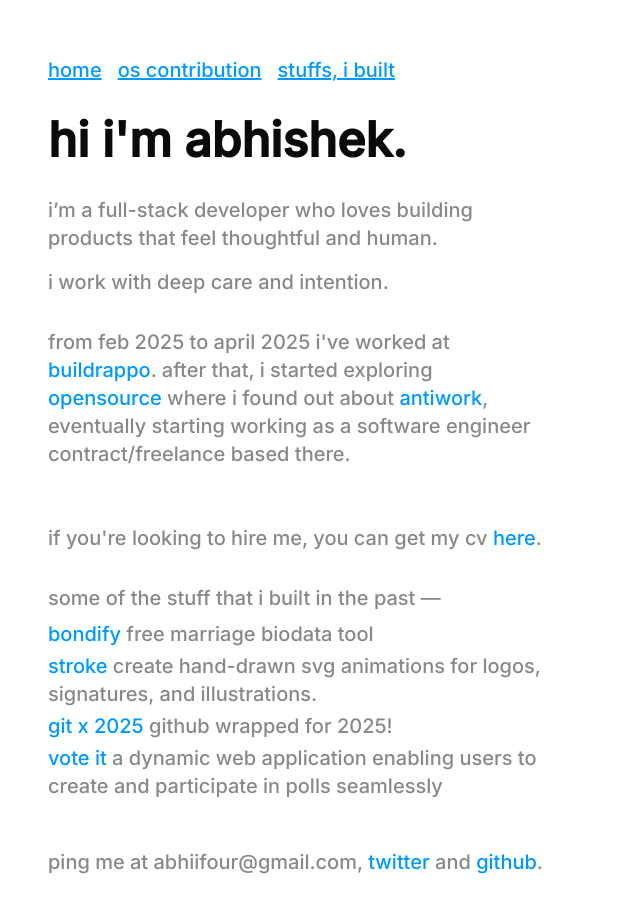
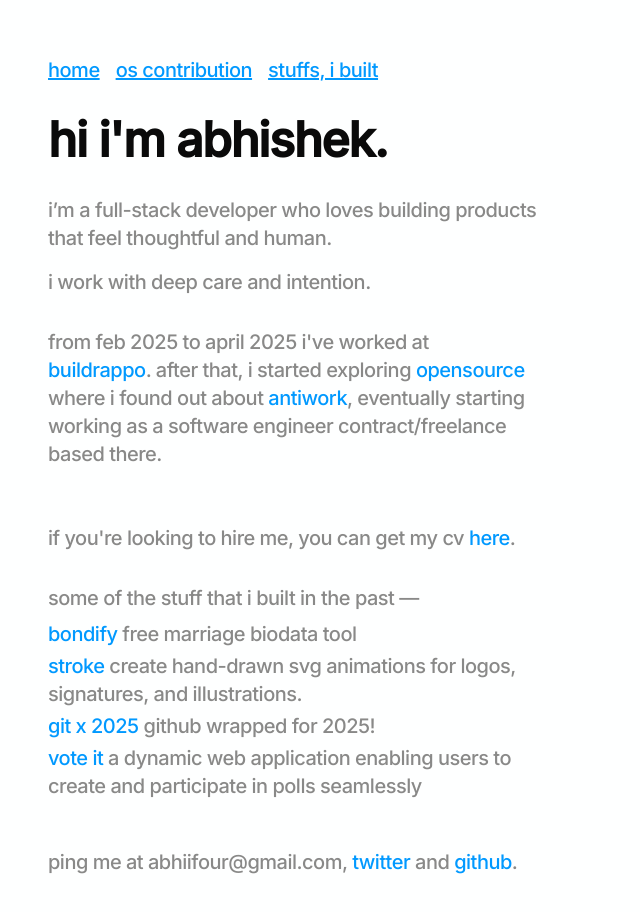
Before and after one commit to abhix4/portfolio, a Next.js app: page / in a window 1280 px wide. Shown: the top 912 px of the page, without its empty margins (0-640 px from the left). Built offline with nearby package versions, Linux system fonts and the light colour scheme.

Commit message:
fix: tracking-tight

```diff
--- a/app/_components/CareerCard.tsx
+++ b/app/_components/CareerCard.tsx
@@ -3,7 +3,7 @@ export default function CareerCard() {
     <div className="">
       <div className="flex sm:flex-col gap-3 sm:gap-2 sm:items-start items-center">
         <div>
-          <h2 className="text-xl font-medium text-[#898988]">
+          <h2 className="text-xl tracking-tight font-medium text-[#898988]">
             from feb 2025 to april 2025 i've worked at
             <br className="sm:hidden" />
             <span> </span>
--- a/app/_components/Footer.tsx
+++ b/app/_components/Footer.tsx
@@ -3,7 +3,7 @@
 export default function Footer() {
   return (
     <div className="flex flex-col justify-center items-start sm:gap-4 mt-12">
-      <p className="text-xl  text-[#898988] font-medium">
+      <p className="text-xl tracking-tight  text-[#898988] font-medium">
         ping me at abhiifour@gmail.com,<span> </span>
         <a
           href="https://x.com/abhiix4"
--- a/app/_components/Hero.tsx
+++ b/app/_components/Hero.tsx
@@ -11,11 +11,11 @@ export default function Hero() {
       <div className="flex flex-col ">
         <div className="flex flex-col gap-4 sm:gap-2">
           <div className="text-start text-sm sm:text-start space-y-4 sm:mt-2">
-            <h2 className="text-xl  text-[#898988] font-medium">
+            <h2 className="text-xl tracking-tight text-[#898988] font-medium">
               i’m a full-stack developer who loves building products that feel
               thoughtful and human.
             </h2>
-            <h2 className=" font-medium text-xl text-[#898988]">
+            <h2 className=" font-medium tracking-tight  text-xl text-[#898988]">
               i work with deep care and intention.
             </h2>
           </div>
@@ -28,7 +28,7 @@ export default function Hero() {
         <div className="flex flex-wrap justify-start items-center gap-2 mb-6 "></div>
       </div>
 
-      <h2 className="text-xl font-medium text-[#898988]">
+      <h2 className="text-xl font-medium tracking-tight  text-[#898988]">
         if you're looking to hire me, you can get my cv{' '}
         <a
           href="/abhishek_2026.pdf"
@@ -42,7 +42,7 @@ export default function Hero() {
       </h2>
 
       <div>
-        <h2 className="text-xl font-medium text-[#898988]">
+        <h2 className="text-xl font-medium tracking-tight  text-[#898988]">
           some of the stuff that i built in the past —
         </h2>
         <div>
--- a/app/_components/Navbar.tsx
+++ b/app/_components/Navbar.tsx
@@ -22,25 +22,25 @@ export default function NavBar() {
     <div className="flex flex-col justify-between items-start gap-8 pb-8 sm:py-6 py-12 mt-2 max-w-[500px]">
       <ul className="flex gap-x-4 flex-wrap">
         <li
-          className="text-xl font-medium text-[#0199FF] underline cursor-pointer"
+          className="text-xl tracking-tight font-medium text-[#0199FF] underline cursor-pointer"
           onClick={() => router.push('/')}
         >
           home
         </li>
         <li
-          className="text-xl font-medium text-[#0199FF] underline cursor-pointer"
+          className="text-xl tracking-tight font-medium text-[#0199FF] underline cursor-pointer"
           onClick={() => router.push('/opensource')}
         >
           os contribution
         </li>
         <li
-          className="text-xl font-medium text-[#0199FF] underline cursor-pointer"
+          className="text-xl tracking-tight font-medium text-[#0199FF] underline cursor-pointer"
           onClick={() => router.push('/projects')}
         >
           stuffs, i built
         </li>
       </ul>
-      <h1 className="font-bold sm:text-3xl text-5xl">{heading}</h1>
+      <h1 className="font-bold sm:text-3xl text-5xl tracking-tight ">{heading}</h1>
     </div>
   );
 }
--- a/app/_components/OpenSource.tsx
+++ b/app/_components/OpenSource.tsx
@@ -11,11 +11,11 @@ export default function Opensource({
     <div className="flex justify-between items-start relative sm:items-start ">
       <div className="flex   gap-3 sm:gap-2 sm:items-start items-start ">
         <div className="">
-          <h3 className="text-xl font-medium text-[#606161]">
+          <h3 className="text-xl tracking-tight  font-medium text-[#606161]">
             <a className="underline" target="_blank" href={url}>
               {title}
             </a>{' '}
-            <span className="text-neutral-400">{`(${company})`}</span>
+            <span className="text-neutral-400 tracking-tight ">{`(${company})`}</span>
           </h3>
         </div>
       </div>
--- a/app/_components/ProjectCard.tsx
+++ b/app/_components/ProjectCard.tsx
@@ -19,7 +19,7 @@ export default function ProjectCard({
 }) {
   return (
     <div className="text-xl font-medium">
-      <h2 className=" text-xl text-[#898988] font-medium">
+      <h2 className=" text-xl tracking-tight  text-[#898988] font-medium">
         <a
           href={link}
           target="_blank"
--- a/app/opensource/page.tsx
+++ b/app/opensource/page.tsx
@@ -31,7 +31,7 @@ export const metadata: Metadata = {
 export default function CareersPage() {
   return (
     <div>
-      <h2 className="text-xl font-medium text-[#898988] lowercase">
+      <h2 className="text-xl tracking-tight font-medium text-[#898988] lowercase">
         Open source has been a big part of my journey learning new things. I've
         contributed to <span> </span>
         <a
@@ -69,11 +69,11 @@ export default function CareersPage() {
         improvements to new features and code refactors.
       </h2>
 
-      <h2 className="text-xl font-medium text-[#898988] mt-6 lowercase">
+      <h2 className="text-xl tracking-tight  font-medium text-[#898988] mt-6 lowercase">
         So far, I've shipped 100+ contributions across different projects and
         communities.
       </h2>
-      <h2 className="text-xl text-[#898988] font-medium mt-6">
+      <h2 className="text-xl tracking-tight  text-[#898988] font-medium mt-6">
         i've listed all my opensource contribution below<span></span>
       </h2>
       <ul className="relative list-disc pl-4 list flex flex-col space-y-2 mt-[30px]">
--- a/app/projects/page.tsx
+++ b/app/projects/page.tsx
@@ -26,7 +26,7 @@ export const metadata: Metadata = {
 export default function ProjectsPage() {
   return (
     <div>
-      <h2 className="text-xl font-medium text-[#898988]">
+      <h2 className="text-xl tracking-tight  font-medium text-[#898988]">
         below is a list of all the projects i built meanwhile learning.
       </h2>
 
```
